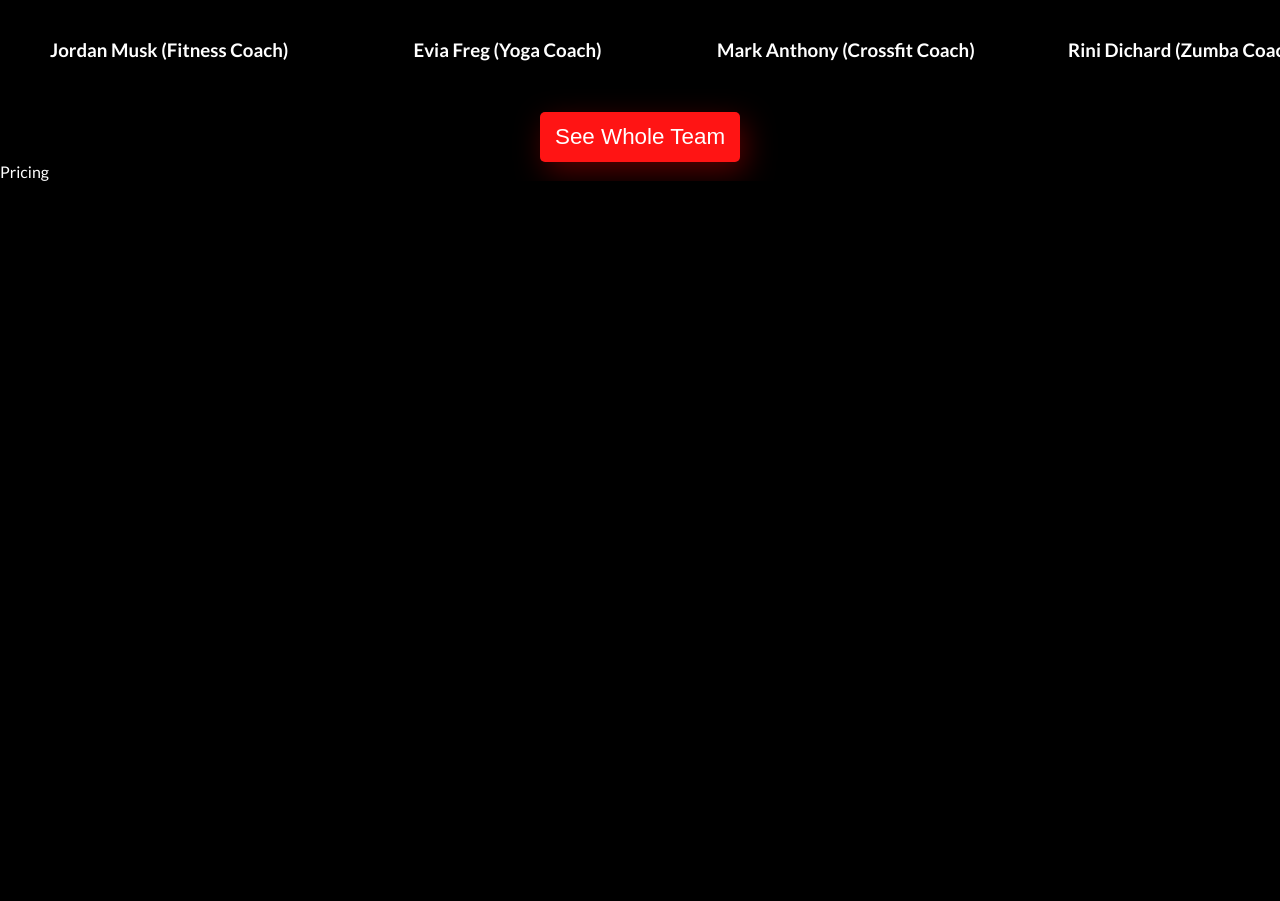
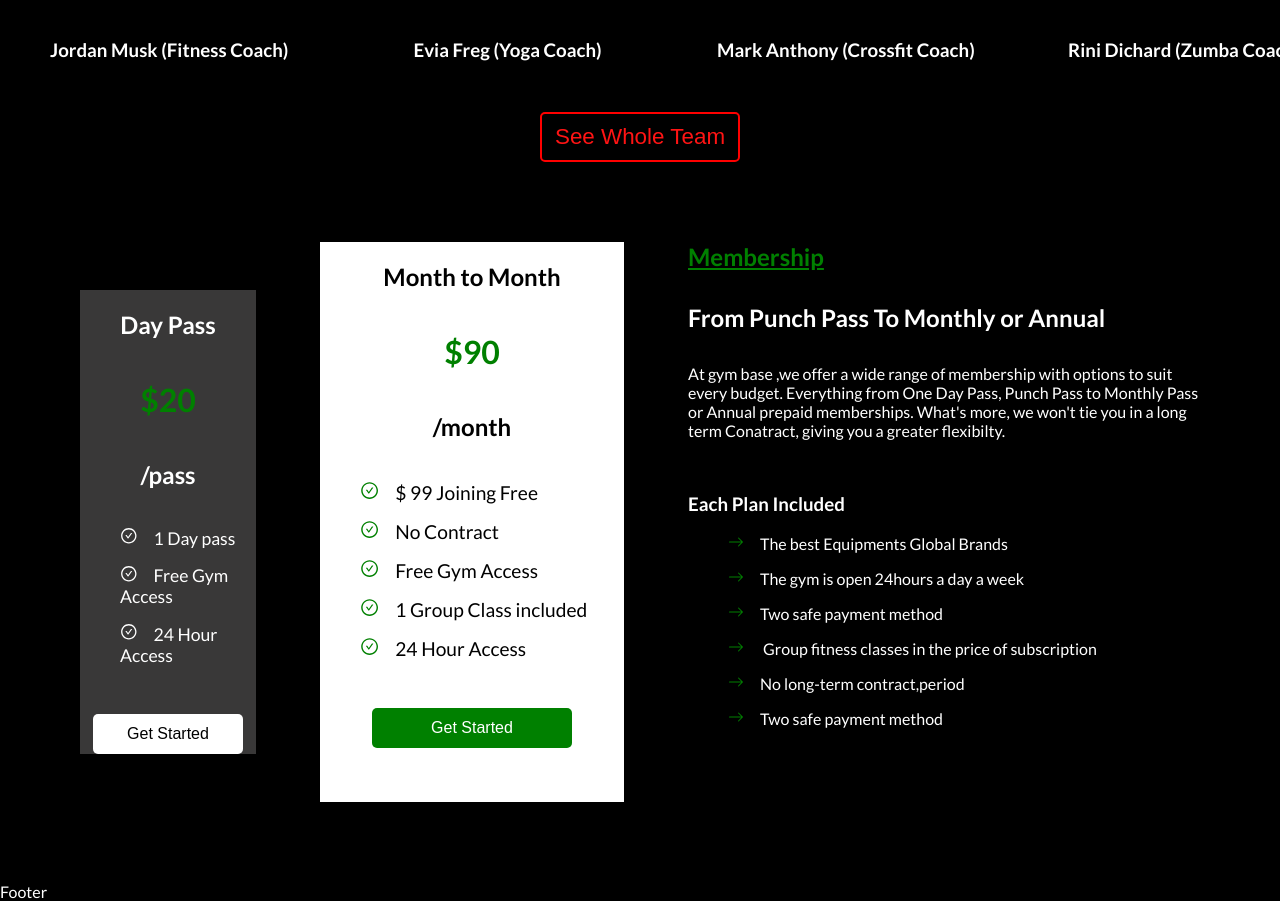
Before and after one commit to Komal40/Gym-Website, a React (Vite) app: page / in a window 1280 px wide. Shown: the part 2937-3838 px from the top of the page. Before the commit the page ends 3118 px from the top, so only its background shows below. Built offline with nearby package versions, Linux system fonts and the light colour scheme.

Commit message:
price-section

```diff
--- a/package.json
+++ b/package.json
@@ -12,6 +12,7 @@
   "dependencies": {
     "react": "^18.2.0",
     "react-dom": "^18.2.0",
+    "react-icons": "^4.10.1",
     "react-multi-carousel": "^2.8.4",
     "react-responsive-carousel": "^3.2.23",
     "react-router-dom": "^6.14.0",
--- a/src/App.jsx
+++ b/src/App.jsx
@@ -7,6 +7,7 @@ import Program from './Components/Program/Program'
 import Pricing from './Components/Pricing/Pricing'
 import { BrowserRouter as Router } from 'react-router-dom'
 import Training from './Components/Training/Training'
+import Footer from './Components/Footer/Footer'
 
 function App() {
   return (
@@ -17,6 +18,7 @@ function App() {
       <Training />
       <Program />
       <Pricing />
+      <Footer/>
     </>
   )
 }
--- /dev/null
+++ b/src/Components/Footer/Footer.jsx
@@ -0,0 +1,7 @@
+import React from 'react'
+
+export default function Footer() {
+  return (
+    <div>Footer</div>
+  )
+}
--- /dev/null
+++ b/src/Components/Pricing/Pricing.css
@@ -0,0 +1,116 @@
+#pricing{
+    display: flex;
+    margin:3rem;
+}
+
+#pricing ul li{
+    margin-top: 1rem;
+}
+
+.pricing_card1{
+    background-color: rgb(57, 56, 56);
+    height:29rem;
+    width:19rem;
+    margin: 2rem;
+    margin-top:5rem;
+    transition: 0.5s linear;
+}
+
+.pricing_card1:hover{
+    background-color: rgb(78, 75, 75);
+    /* height: 30rem; */
+    /* width: 50rem; */
+}
+
+.pricing_heading{
+    display: flex;
+    flex-direction: column;
+    align-items: center;
+    justify-content: center;
+}
+
+.pricing_card1 ul{
+    font-size: 1.1rem;
+}
+
+.pricing_card2 ul{
+    font-size: 1.2rem;
+}
+
+.pricing_check{
+    margin-right: 1rem;
+}
+
+.pricing_check2, .pricing_check3{
+    margin-right:1rem;
+    color: green;
+}
+
+
+.pricing_btn{
+    width:150px;
+	height: 40px;
+	display: flex;
+	justify-content: center;
+    align-items: center;
+    font-size: 1rem;
+    color: black;
+    background-color: white;
+    border-radius: 5px;
+	border:none;
+    cursor: pointer;
+    margin: auto;
+    margin-top:3rem;
+    margin-bottom: 8rem;
+}
+
+
+h1{
+    color: green;
+}
+.pricing_card2{
+    background-color:white;
+    color:black;
+    height:35rem;
+    width:19rem;
+    margin: 2rem;
+}
+
+.pricing_btn2{
+    width:200px;
+	height: 40px;
+	display: flex;
+	justify-content: center;
+    align-items: center;
+    font-size: 1rem;
+    color: white;
+    background-color: green;
+    border-radius: 5px;
+	border:none;
+    cursor: pointer;
+    margin: auto;
+    margin-top:3rem;
+    margin-bottom: 8rem;
+}
+
+.pricing_card3{
+    background-color: black;
+    height:30rem;
+    width:32rem;
+    margin: 2rem;
+}
+
+
+@media screen and (min-width:300px) and (max-width:768px){
+    #pricing{
+        display: block;
+    }
+    .pricing_heading3{
+        width: 20rem;
+    }
+    .pricing_check3{
+        margin: 0;
+        padding: 0;
+    }
+
+}
--- a/src/Components/Pricing/Pricing.jsx
+++ b/src/Components/Pricing/Pricing.jsx
@@ -1,7 +1,100 @@
 import React from 'react'
+import './Pricing.css'
+import {AiOutlineCheckCircle} from 'react-icons/ai'
+import {BsArrowRight} from 'react-icons/bs'
 
 export default function Pricing() {
   return (
-    <div id='pricing'>Pricing</div>
+    <div id='pricing'>
+      <div className='pricing_card1'>
+      <div className='pricing_heading'>
+      <h2>Day Pass</h2>
+      <h1>$20</h1>
+      <h2>/pass</h2>
+      </div>
+      <ul >
+        <li>
+          <span><AiOutlineCheckCircle className='pricing_check'/>1 Day pass</span>
+        </li>
+        <li>
+          <span><AiOutlineCheckCircle className='pricing_check'/>Free Gym Access</span>
+        </li>
+        <li>
+          <span><AiOutlineCheckCircle className='pricing_check'/>24 Hour Access</span>
+        </li>
+      </ul>
+      <button className='pricing_btn'>Get Started</button>
+      </div>
+
+{/* card2 */}
+      <div>
+      <div className='pricing_card2'>
+      <div className='pricing_heading'>
+      <h2>Month to Month</h2>
+      <h1>$90</h1>
+      <h2>/month</h2>
+      </div>
+      <ul >
+        <li>
+          <span><AiOutlineCheckCircle className='pricing_check2'/>$ 99 Joining Free</span>
+        </li>
+        <li>
+          <span><AiOutlineCheckCircle className='pricing_check2'/>No Contract</span>
+        </li>
+        <li>
+          <span><AiOutlineCheckCircle className='pricing_check2'/>Free Gym Access</span>
+        </li>
+        <li>
+          <span><AiOutlineCheckCircle className='pricing_check2'/>1 Group Class included</span>
+        </li>
+        <li>
+          <span><AiOutlineCheckCircle className='pricing_check2'/>24 Hour Access</span>
+        </li>
+      </ul>
+      <button className='pricing_btn2'>Get Started</button>
+      </div>
+      </div>
+
+{/* card 3 */}
+<div>
+      <div className='pricing_card3'>
+      <div className='pricing_heading3'>
+      <h2><u style={{color:'green'}}>Membership</u></h2>
+      <h4 style={{fontSize:'1.5rem'}}>From Punch Pass To Monthly or Annual</h4>
+      <p>
+                At gym base ,we offer a wide range of membership with options to
+                suit every budget. Everything from One Day Pass, Punch Pass to
+                Monthly Pass or Annual prepaid memberships. What's more, we
+                won't tie you in a long term Conatract, giving you a greater
+                flexibilty.
+      </p>
+      </div>
+      <br/>
+      <div className='pricing_card3_plan'>
+      <h3>Each Plan Included</h3>
+      <ul >
+        <li>
+          <span><BsArrowRight className='pricing_check3'/>The best Equipments Global Brands</span>
+        </li>
+        <li>
+          <span><BsArrowRight className='pricing_check3'/>The gym is open 24hours a day a week</span>
+        </li>
+        <li>
+          <span><BsArrowRight className='pricing_check3'/>Two safe payment method</span>
+        </li>
+        <li>
+          <span><BsArrowRight className='pricing_check3'/> Group fitness classes in the price of subscription</span>
+        </li>
+        <li>
+          <span><BsArrowRight className='pricing_check3'/>No long-term contract,period</span>
+        </li>
+        <li>
+          <span><BsArrowRight className='pricing_check3'/>Two safe payment method</span>
+        </li>
+      </ul>
+      </div>
+      </div>
+      </div>
+    </div>
   )
 }
--- a/src/Components/Program/Program.css
+++ b/src/Components/Program/Program.css
@@ -9,13 +9,15 @@
 	justify-content: center;
     align-items: center;
     font-size: 1.4rem;
-    background-color: #FF1414;
-    box-shadow: 5px 10px 30px rgba(255, 2, 2, 0.336);
+    background: transparent;
+    color: #FF1414;
+    /* box-shadow: 5px 10px 30px rgba(255, 2, 2, 0.336); */
     border-radius: 5px;
-	color:#ffffff;
+	/* color:#ffffff; */
     cursor: pointer;
     margin: auto;
     margin-top:2rem;
+    border: 2px solid red;
 }
 
 @media screen and (min-width:300px) and (max-width:768px){
--- a/src/Components/Program/WholeTeam/WholeTeam.css
+++ b/src/Components/Program/WholeTeam/WholeTeam.css
@@ -10,10 +10,11 @@
 	justify-content: center;
     align-items: center;
     font-size: 1.4rem;
-    background-color: #FF1414;
-    box-shadow: 5px 10px 30px rgba(255, 2, 2, 0.336);
+    color: #FF1414;
+    background: transparent;
+    /* box-shadow: 5px 10px 30px rgba(255, 2, 2, 0.336); */
     border-radius: 5px;
-	color:#ffffff;
+	border:2px solid red;
     cursor: pointer;
     margin: auto;
     margin-top:2rem;
```
Also changed, not shown: src/Components/Footer/Footer.css (added), 1 other file (tests, documents, lock files or other folders).
